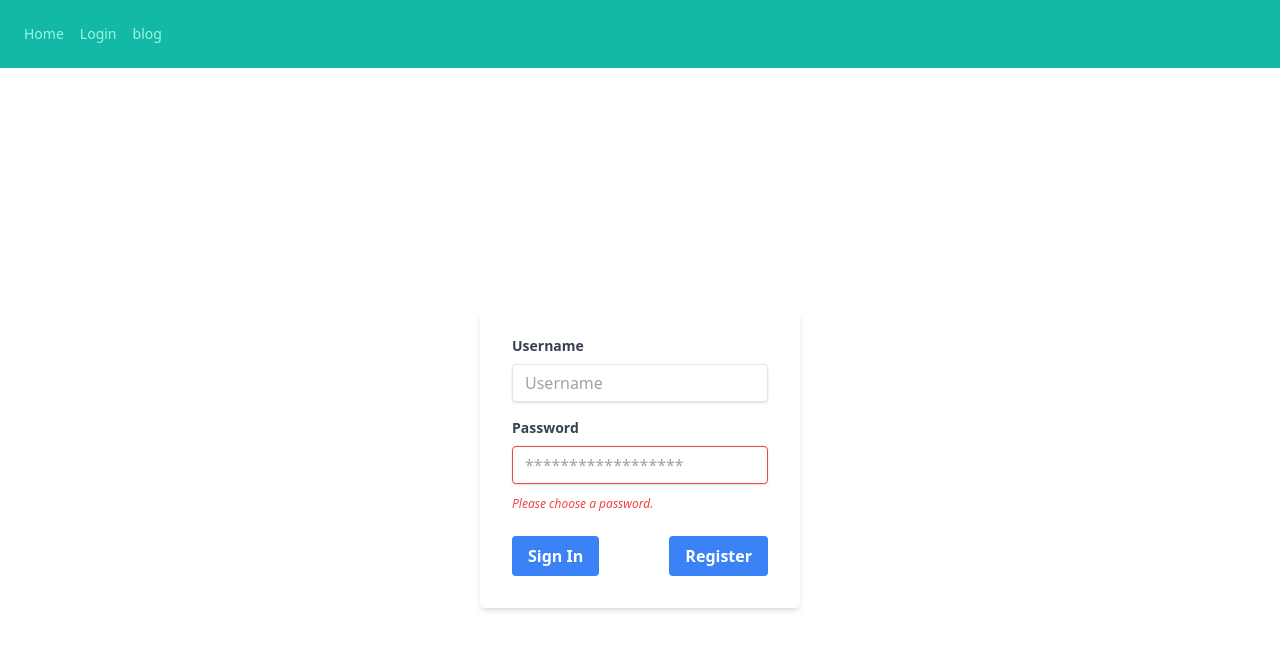
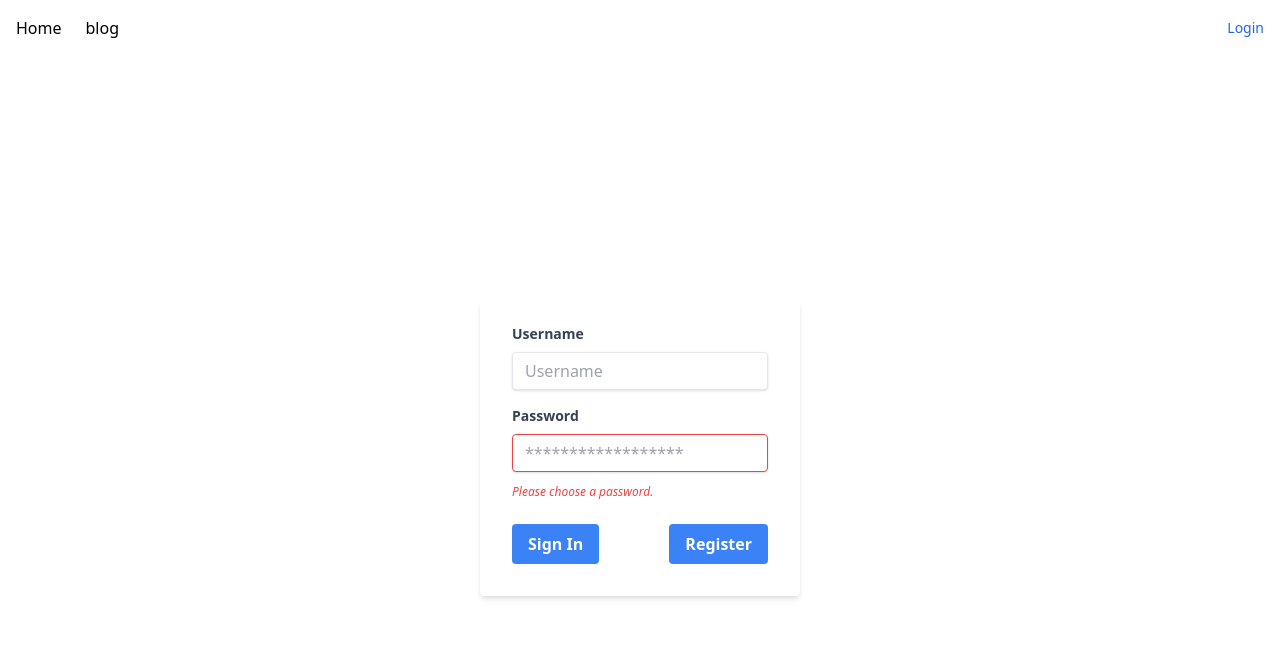
Before and after one commit to mohammedalsomali/blog-Post---vue, a Vue app: page /Login in a window 1280 px wide. Shown: the top 650 px of the page. Built offline with nearby package versions, Linux system fonts and the light colour scheme.

Commit message:
testing out tailwind

```diff
--- a/src/components/Blog.vue
+++ b/src/components/Blog.vue
@@ -15,20 +15,24 @@ const postBlog = () => {
 </script>
 
 <template>
-    <div class="container h-lvh">
-        <form @submit.prevent="postBlog" class="flex flex-col w-1/2 h-2">
-            <input type="text" class="rounded-md" v-model="blogSubject">
-            <textarea class="resize-none rounded-md" maxlength="255" v-model="blogBody">
+<div class="heading text-center font-bold text-2xl m-5 text-gray-800">New Post</div>
 
-            </textarea>
-            <input type="submit">
+  <div class="editor mx-auto w-10/12 flex flex-col text-gray-800 border border-gray-300 p-4 shadow-lg max-w-2xl">
+    <input class="title bg-gray-100 border border-gray-300 p-2 mb-4 outline-none" spellcheck="false" placeholder="Title" type="text" v-model="blogSubject">
+    <textarea class="description bg-gray-100 sec p-3 h-80 border border-gray-300 outline-none" spellcheck="false" placeholder="Write down your Ideas and let the World Know" v-model="blogBody"></textarea>
 
-        </form>
+    <!-- icons -->
+    <div class="icons flex text-gray-500 m-2">
+      <svg class="mr-2 cursor-pointer hover:text-gray-700 border rounded-full p-1 h-7" xmlns="http://www.w3.org/2000/svg" fill="none" viewBox="0 0 24 24" stroke="currentColor"><path stroke-linecap="round" stroke-linejoin="round" stroke-width="2" d="M17.657 16.657L13.414 20.9a1.998 1.998 0 01-2.827 0l-4.244-4.243a8 8 0 1111.314 0z" /><path stroke-linecap="round" stroke-linejoin="round" stroke-width="2" d="M15 11a3 3 0 11-6 0 3 3 0 016 0z" /></svg>
+      <svg class="mr-2 cursor-pointer hover:text-gray-700 border rounded-full p-1 h-7" xmlns="http://www.w3.org/2000/svg" fill="none" viewBox="0 0 24 24" stroke="currentColor"><path stroke-linecap="round" stroke-linejoin="round" stroke-width="2" d="M14.828 14.828a4 4 0 01-5.656 0M9 10h.01M15 10h.01M21 12a9 9 0 11-18 0 9 9 0 0118 0z" /></svg>
+      <svg class="mr-2 cursor-pointer hover:text-gray-700 border rounded-full p-1 h-7" xmlns="http://www.w3.org/2000/svg" fill="none" viewBox="0 0 24 24" stroke="currentColor"><path stroke-linecap="round" stroke-linejoin="round" stroke-width="2" d="M15.172 7l-6.586 6.586a2 2 0 102.828 2.828l6.414-6.586a4 4 0 00-5.656-5.656l-6.415 6.585a6 6 0 108.486 8.486L20.5 13" /></svg>
+      <div class="count ml-auto text-gray-400 text-xs font-semibold">0/300</div>
+    </div>
+    <!-- buttons -->
+    <div class="buttons flex m-2">
+      <button class="btn border border-gray-300 p-1 px-4 font-semibold cursor-pointer text-gray-500 ml-auto">Cancel</button>
+      <button class="btn border border-indigo-500 p-1 px-4 font-semibold cursor-pointer text-gray-200 ml-2 bg-indigo-500" type="submit" @click="postBlog">Post</button>
+    </div>
+  </div>
 
-    </div>
 </template>
-
-
-<style scoped>
-
-</style>
--- a/src/components/Blogs.vue
+++ b/src/components/Blogs.vue
@@ -10,10 +10,14 @@ import { blogs } from '../stores/publishBlog'
 
 
 <template>
-    <ul>
-        <article v-for="blog in blogs">
-          <header> {{ blog.subject }}</header>
-          <p> {{ blog.body }}</p>
-        </article>
-    </ul>
+
+    <div v-for="blog in blogs">
+        <div class="px-6 py-4">
+            <div class="font-bold text-xl mb-2">{{ blog.subject }}</div>
+            <p class="text-gray-700 text-base">
+                {{ blog.body }}
+            </p>
+        </div>
+    </div>
+
 </template>
--- a/src/components/Navbar.vue
+++ b/src/components/Navbar.vue
@@ -2,17 +2,19 @@
 
 </script>
 <template>
-    <nav class="flex items-center justify-between flex-wrap bg-teal-500 p-6">
-        <div class="flex text-sm lg:flex-grow">
-          <a class="block mt-4 lg:inline-block lg:mt-0 text-teal-200 mr-4">
+  <nav class="bg-white border-gray-200 dark:bg-green-900">
+    <div class="flex flex-wrap justify-between items-center mx-auto max-w-screen-xl p-4">
+      <div class="flex items-center space-x-6 rtl:space-x-reverse">
+      <a class="flex items-center space-x-3 rtl:space-x-reverse">
         <router-link :to="{ name: 'home' }"> Home </router-link>
       </a>
-          <a class="block mt-4 lg:inline-block lg:mt-0 text-teal-200 hover:text-white mr-4">
+      <a class="flex items-center space-x-3 rtl:space-x-reverse">
+        <router-link :to="{ name: 'Blog' }"> blog </router-link>
+      </a>
+    </div>
+    <a class="text-sm  text-blue-600 dark:text-blue-500 hover:underline">
       <router-link :to="{ name: 'login' }"> Login
       </router-link>
-          </a>
-          <a class="block mt-4 lg:inline-block lg:mt-0 text-teal-200 hover:text-white">
-            <router-link :to="{ name: 'Blog' }"> blog </router-link>
     </a>
     </div>
 <div>
```
Lines whose indentation alone changed are shown as unchanged.
